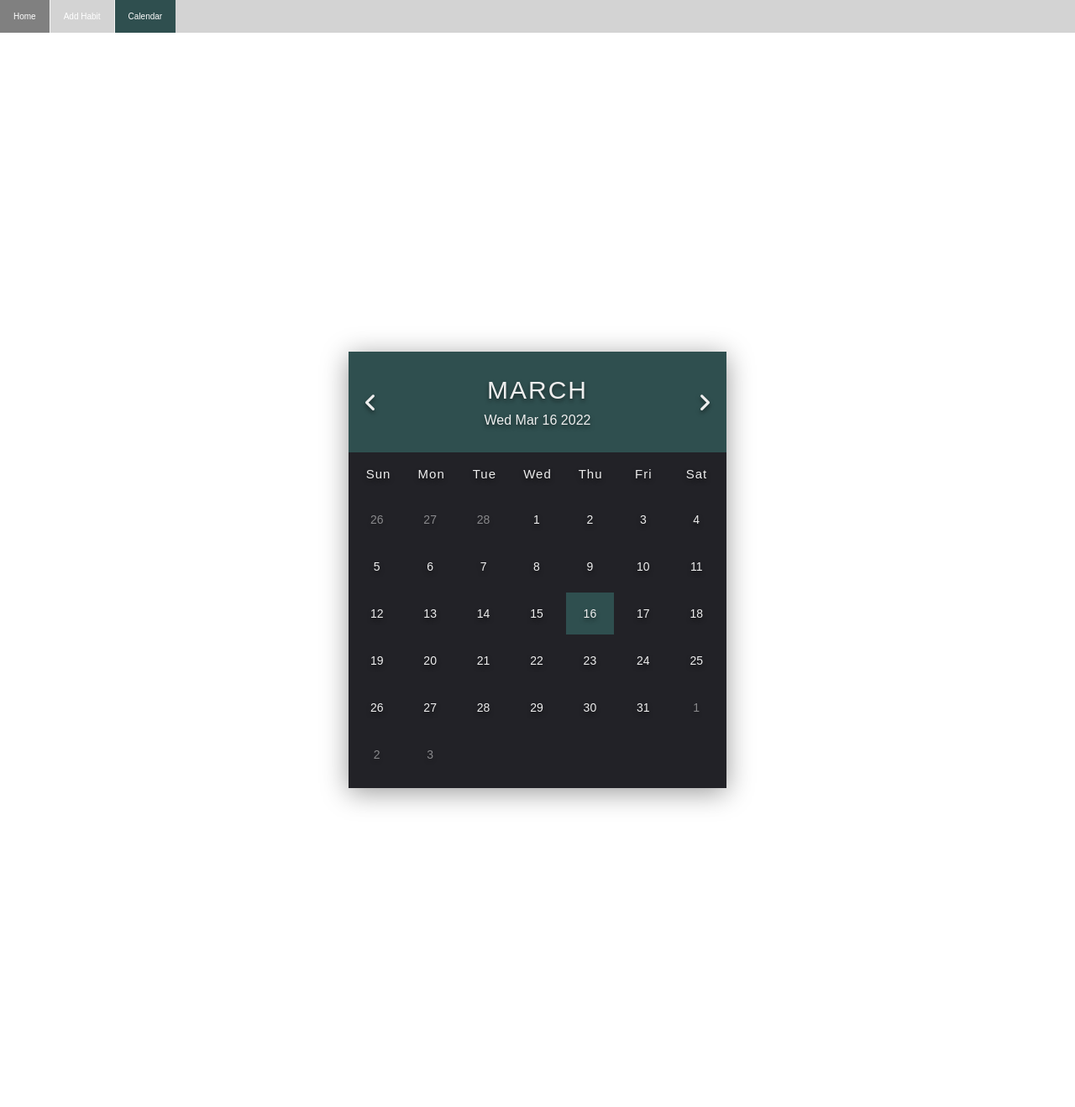
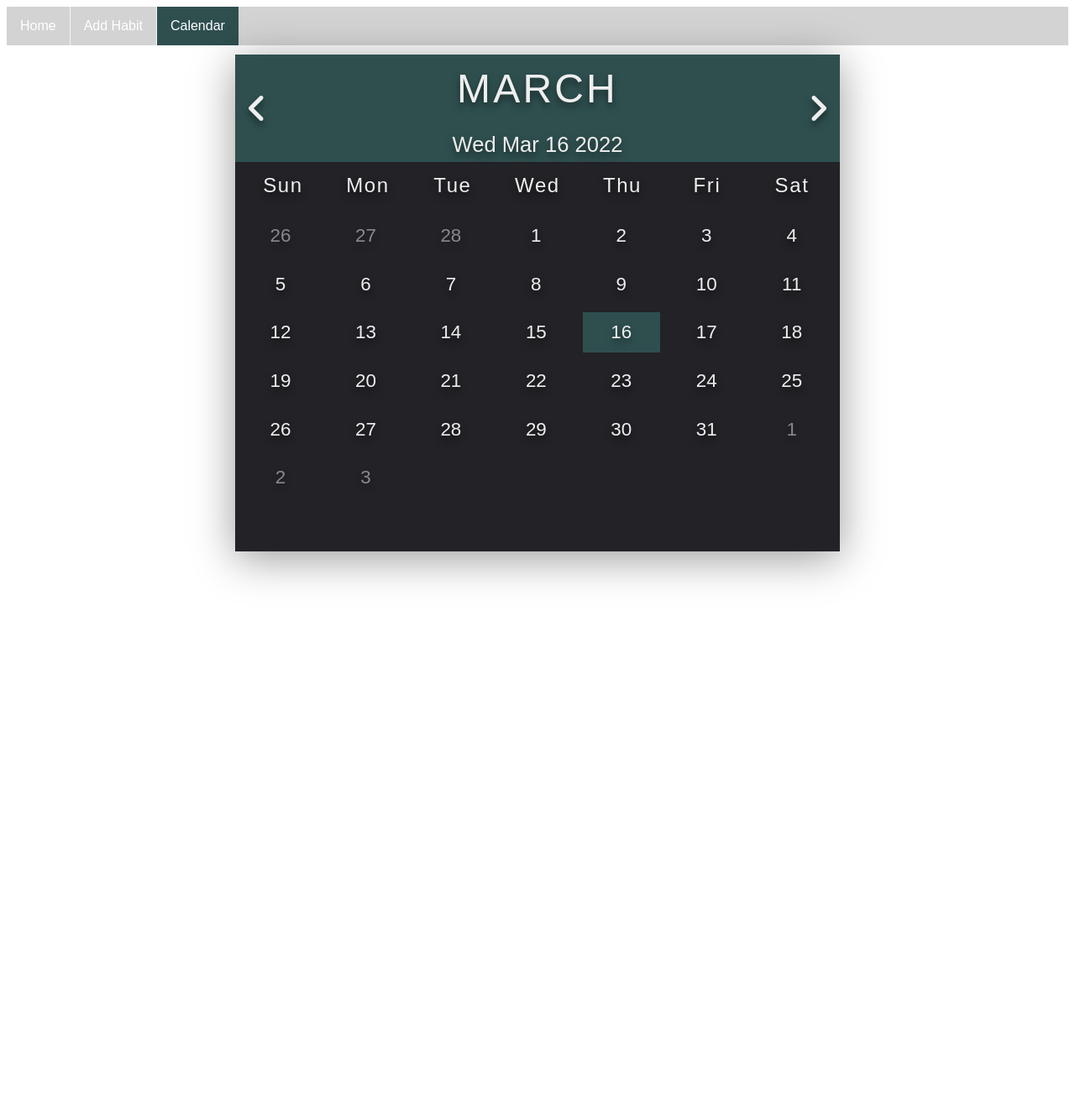
Before and after one commit to kaimikan/habit-tracker, a PHP site: page /calendar.php in a window 1280 px wide. Shown: the whole page at 84% size. After the commit the page ends 694 px from the top, so only its background shows below. Run offline with PHP 8.4, Linux system fonts and the light colour scheme.

Commit message:
Fixing Styling Inconsistency

```diff
--- a/calendar.php
+++ b/calendar.php
@@ -6,16 +6,15 @@
   <link rel="stylesheet" href="https://cdnjs.cloudflare.com/ajax/libs/font-awesome/6.0.0/css/all.min.css">
 </head>
 <body>
-
 <div class="container">
   <div class="calendar">
     <div class="month">
-      <i class="fas fa-angle-left prev"></i>
+      <i class="fas fa-angle-left arrow prev"></i>
         <div class="date">
           <h1></h1>
           <p></p>
         </div>
-        <i class="fas fa-angle-right next"></i>
+        <i class="fas fa-angle-right arrow next"></i>
     </div>
     <div class="weekdays">
       <div>Sun</div>
--- a/css/calendar_style.css
+++ b/css/calendar_style.css
@@ -1,17 +1,8 @@
-* {
-  margin: 0;
-  padding: 0;
+.container {
   box-sizing: border-box;
   font-family: Arial, Helvetica, sans-serif;
-}
-
-html {
-  font-size: 62.5%;
-}
-
-.container {
   width: 100%;
-  height: 100vw;
+  height: 48vw;
   background: color #12121f;
   color: #eee;
   display: flex;
@@ -21,21 +12,25 @@ html {
 
 .calendar {
   width: 45rem;
-  height: 52rem;
+  height: 37rem;
   background-color: #222227;
   box-shadow: 0 0.5rem 3rem rgba(0, 0, 0, 0.4);
 }
 
 .month {
   width: 100%;
-  height: 12rem;
+  height: 8rem;
+  padding: 0;
   background-color: darkslategrey;
   display: flex;
   justify-content: space-between;
   align-items: center;
-  padding: 0 2rem;
   text-align: center;
   text-shadow: 0 0.3rem 0.5rem rgba(0, 0, 0, 0.5);
+}
+
+.month .arrow {
+  padding: 1rem;
 }
 
 .month i {
@@ -48,7 +43,7 @@ html {
   font-weight: 400;
   text-transform: uppercase;
   letter-spacing: 0.2rem;
-  margin-bottom: 1rem;
+  margin-bottom: 0.5rem;
 }
 
 .month p {
@@ -57,7 +52,7 @@ html {
 
 .weekdays {
   width: 100%;
-  height: 5rem;
+  height: 3.5rem;
   padding: 0 0.4rem;
   display: flex;
   align-items: center;
@@ -82,10 +77,11 @@ html {
 }
 
 .days div {
+  box-sizing: border-box;
   font-size: 1.4rem;
   margin: 0.3rem;
   width: calc(40.2rem / 7);
-  height: 5rem;
+  height: 3rem;
   display: flex;
   justify-content: center;
   align-items: center;
```
